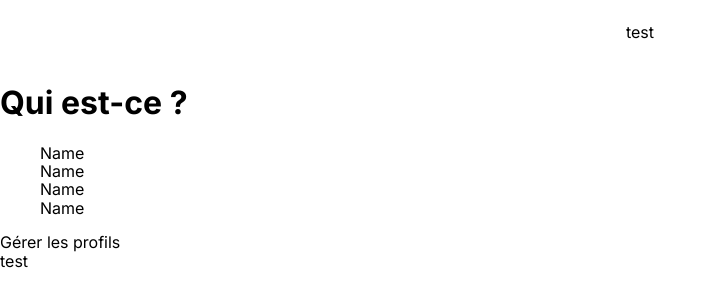
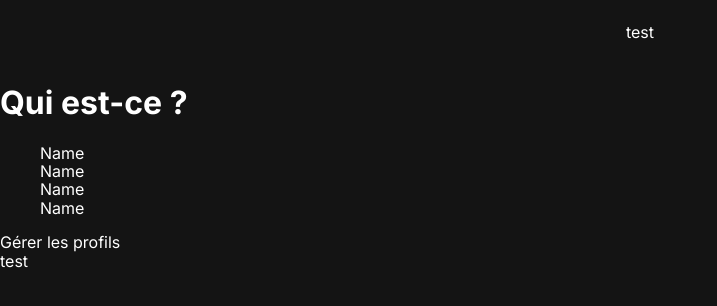
Before and after one commit to kanashikia/netleak, a Next.js app: page /browse in a window 1280 px wide. Shown: the top 306 px of the page, without its empty margins (0-717 px from the left). Built offline with nearby package versions, Linux system fonts and the light colour scheme.

Commit message:
tree: change component file name and moved layout style in global

```diff
--- /dev/null
+++ b/app/_variables.scss
@@ -0,0 +1,5 @@
+$primary-color: #e50914; // Netflix red
+$secondary-color: #221f1f; // Dark background color
+$text-color: #ffffff; // White text color
+$muted-text-color: #b3b3b3; // Muted text color
+$background-color: #141414; // Main background color
--- a/app/browse/page.tsx
+++ b/app/browse/page.tsx
@@ -1,14 +1,6 @@
-import SelectProfile from '@/components/browse/SelectProfile/SelectProfile';
-import { useEffect, useState } from 'react';
+import SelectProfile from '@/components/browse/select-profile/select-profile';
 
 export const Browse: React.FC = () => {
-  const [profilExist, setProfilExist] = useState<boolean>(false);
-
-  useEffect(() => {
-    if (localStorage.getItem('profilId')) setProfilExist(true);
-  }, []);
-
-  if (!profilExist) return <SelectProfile />;
   return (
     <main className="">
       <SelectProfile />
--- a/app/globals.scss
+++ b/app/globals.scss
@@ -1,4 +1,15 @@
 @import '~normalize.css/normalize';
+@import './variables';
+
+body,
+html {
+  background-color: $background-color;
+  color: $text-color;
+  height: '100vh';
+  width: '100vw';
+  display: 'flex';
+  flex-direction: 'column';
+}
 
 h1 {
   font-size: 3.5vw;
--- a/app/layout.tsx
+++ b/app/layout.tsx
@@ -17,7 +17,7 @@ export default function RootLayout({
 }>) {
   return (
     <html lang="en" className={inter.className}>
-      <body style={bodyStyle}>
+      <body>
         <header style={{height: "8vh", width: "100vw", display: 'flex', justifyContent: "center", alignItems: "center"}}>test</header>
         {children}
         <footer>test</footer>
@@ -25,10 +25,3 @@ export default function RootLayout({
     </html>
   );
 }
-
-const bodyStyle = {
-  height: "100vh",
-  width: "100vw",
-  display: "flex",
-  flexDirection: "column",
-};
--- a/components/browse/SelectProfile/SelectProfile.tsx
+++ b/components/browse/select-profile/select-profile.tsx
@@ -1,6 +1,6 @@
 import { getImages } from '@/lib/getImages';
 import Image from 'next/image';
-import './SelectProfile.scss';
+import './select-profile.scss';
 
 export default function SelectProfile() {
   const images: string[] = getImages();
```
Also changed, not shown: components/browse/Home.tsx (deleted), components/browse/select-profile/select-profile.scss (renamed from components/browse/SelectProfile/SelectProfile.scss).
